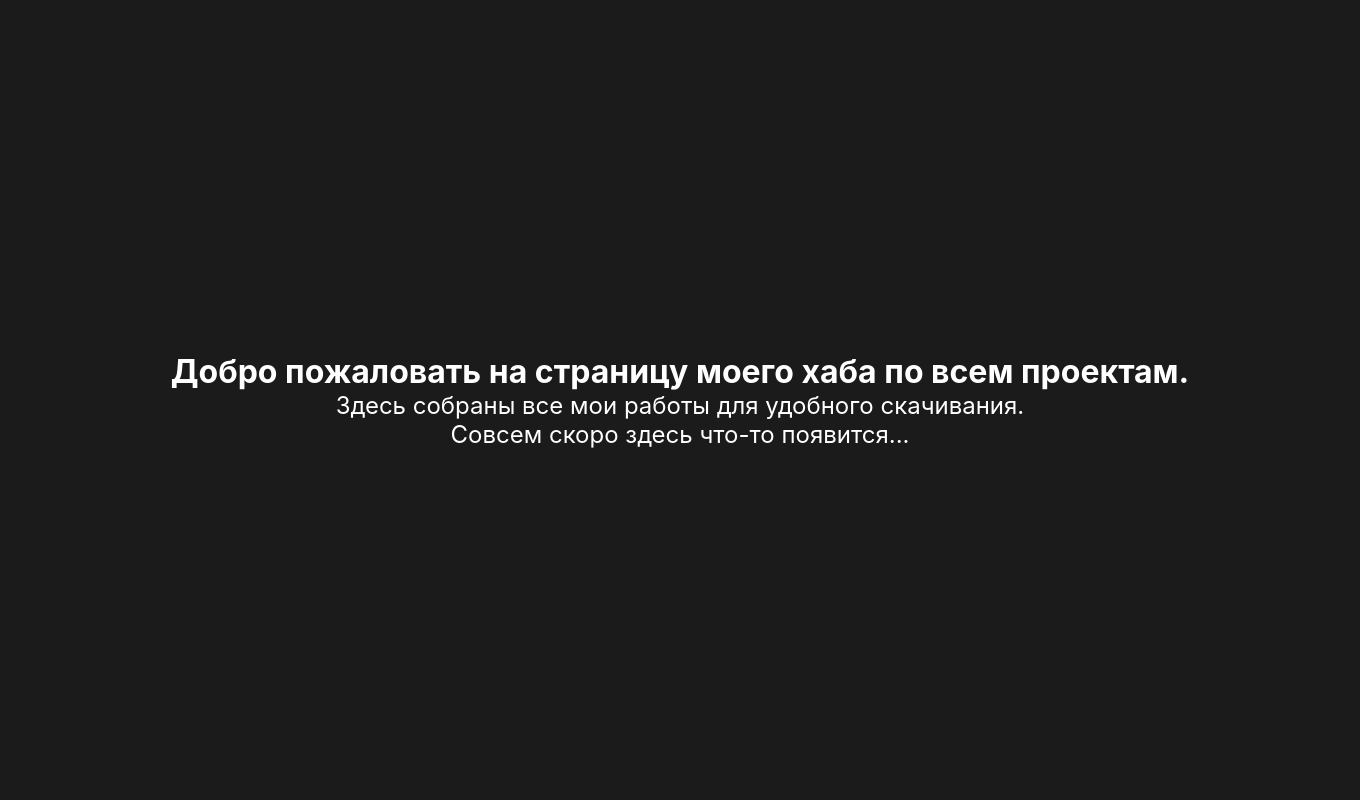
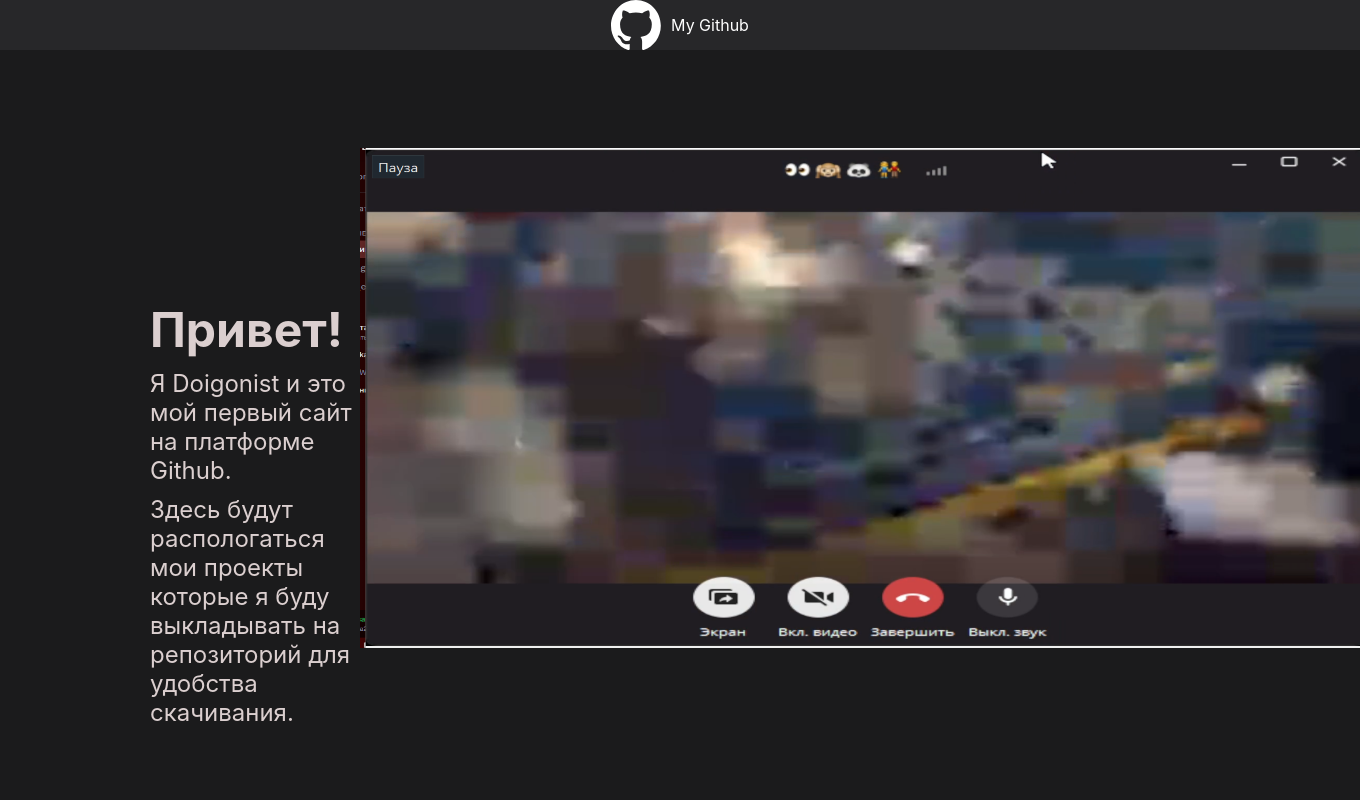
Before and after one commit to Doigonist/HUB_FOR_ALL_PROJECTS, a PHP site: page / in a window 1360 px wide. Run offline with PHP 8.4, Linux system fonts and the light colour scheme; some web fonts are replaced.

Commit message:
updated website

```diff
--- a/index.html
+++ b/index.html
@@ -7,10 +7,21 @@
     <link rel="stylesheet" href="style.css">
 </head>
 <body>
-    <h1>Добро пожаловать на страницу моего хаба по всем проектам.</h1>
-    <p>Здесь собраны все мои работы для удобного скачивания.</p>
-    <p>Совсем скоро здесь что-то появится...</p>
+    <nav>
+        <section>
+            <img src="img/github-mark-white.svg" alt="" width="50" height="50">
+            <a href="">My Github</a>
+        </section>
+    </nav>
+    <main>
+            <section>
+            <h1>Привет!</h1>
+            <p>Я Doigonist и это мой первый сайт на платформе Github.</p>
+            <p>Здесь будут распологаться мои проекты которые я буду<br>выкладывать на репозиторий для удобства скачивания.</p>
+            </section>
+            <aside><img src="img/olegro.png" alt="" width="1000" height="500"></aside>
 
+    </main>
     <script src="script.js"></script>
 </body>
 </html>
--- a/script.js
+++ b/script.js
@@ -1,12 +1 @@
 'use strict';
-let reward = document.createElement('p');
-let img = document.createElement('img')
-setTimeout(() => {
-    reward.textContent = 'Что-то действительно появилось!';
-    document.body.appendChild(reward);
-    img.setAttribute('src', 'img/alexander.png');
-    document.body.appendChild(img);
-    img.setAttribute('width', 1000);
-    img.setAttribute('height', 500);
-
-}, 10000);
--- a/style.css
+++ b/style.css
@@ -12,19 +12,50 @@ body,html{
 }
 body{
     background-color: rgb(27, 27, 28);
+}
+nav{
+    background-color: rgb(39, 39, 41);
+    height: 50px;
     display: flex;
-    flex-direction: column;
     align-items: center;
-    justify-content: center;
-    flex-wrap: wrap;
+    justify-content: space-around;
+}
+ nav > section{
+    display: flex;
+    align-items: center;
+    gap: 10px;
+    cursor: pointer;
+}
+section > a{
+    color: white;
+    text-decoration: none;
+    font-family: 'Inter', sans-serif;
+
 }
 h1{
-    color: white;
-    font-family: 'Inter' , sans-serif;
+    font-family: 'Inter', sans-serif;
+    color: rgb(219, 207, 207);
+    font-size: 48px;
 }
 p{
     font-family: 'Inter', sans-serif;
-    color: white;
     font-size: 24px;
+    color: rgb(219, 207, 207);
+}
+main{
+    margin-top: 50px;
+    display: flex;
+    justify-content: space-around;
+    align-items: center;
+    height: 600px;
+    flex-direction: row;
 
 }
+main > section{
+    display: flex;
+    width: 750px;
+    margin-left: 150px;
+    gap: 10px;
+    height: 200px;
+    flex-wrap: wrap;
+}
```
Also changed, not shown: img/github-mark-white.svg (added), img/github-mark.svg (added), img/olegro.png (added), 1 other file.
